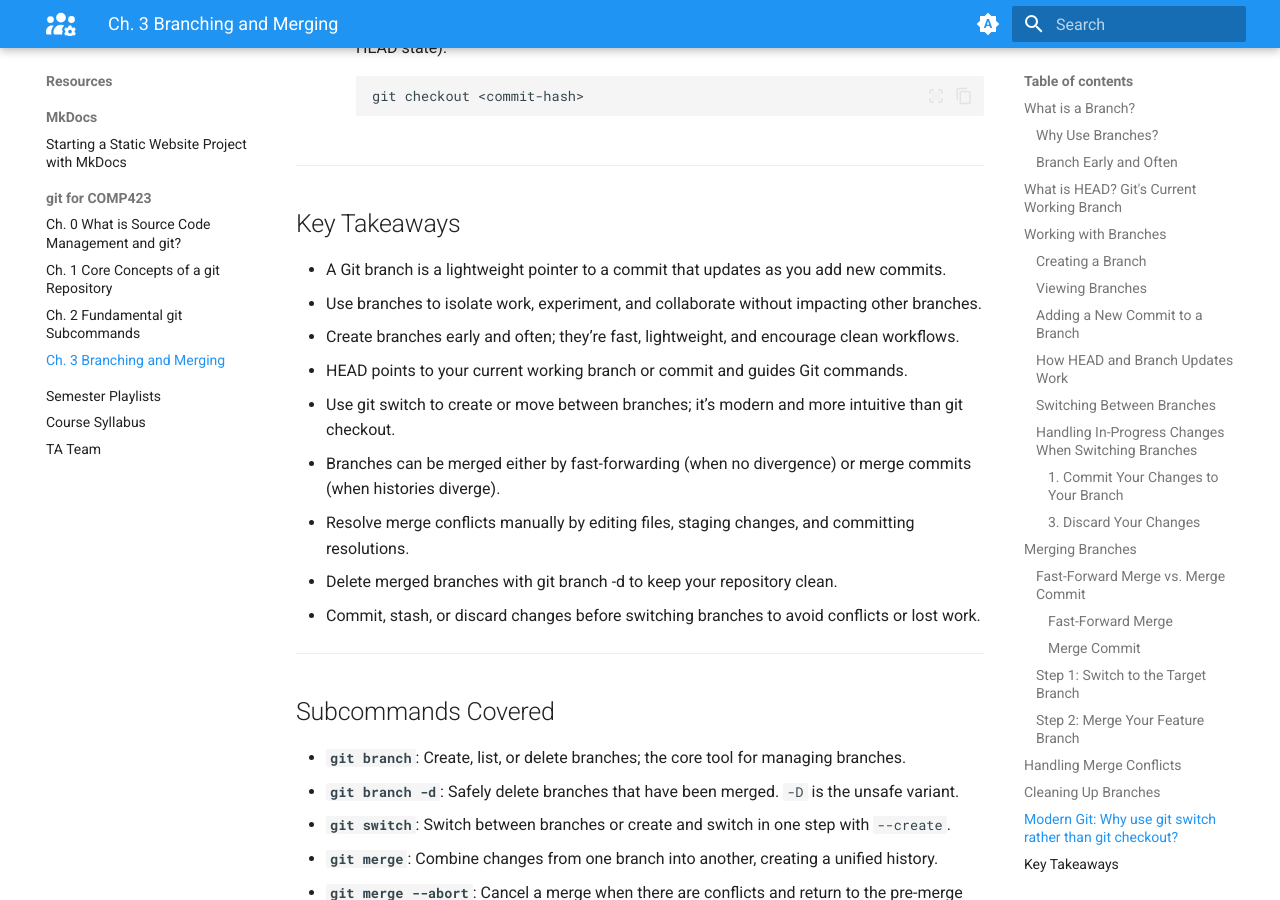
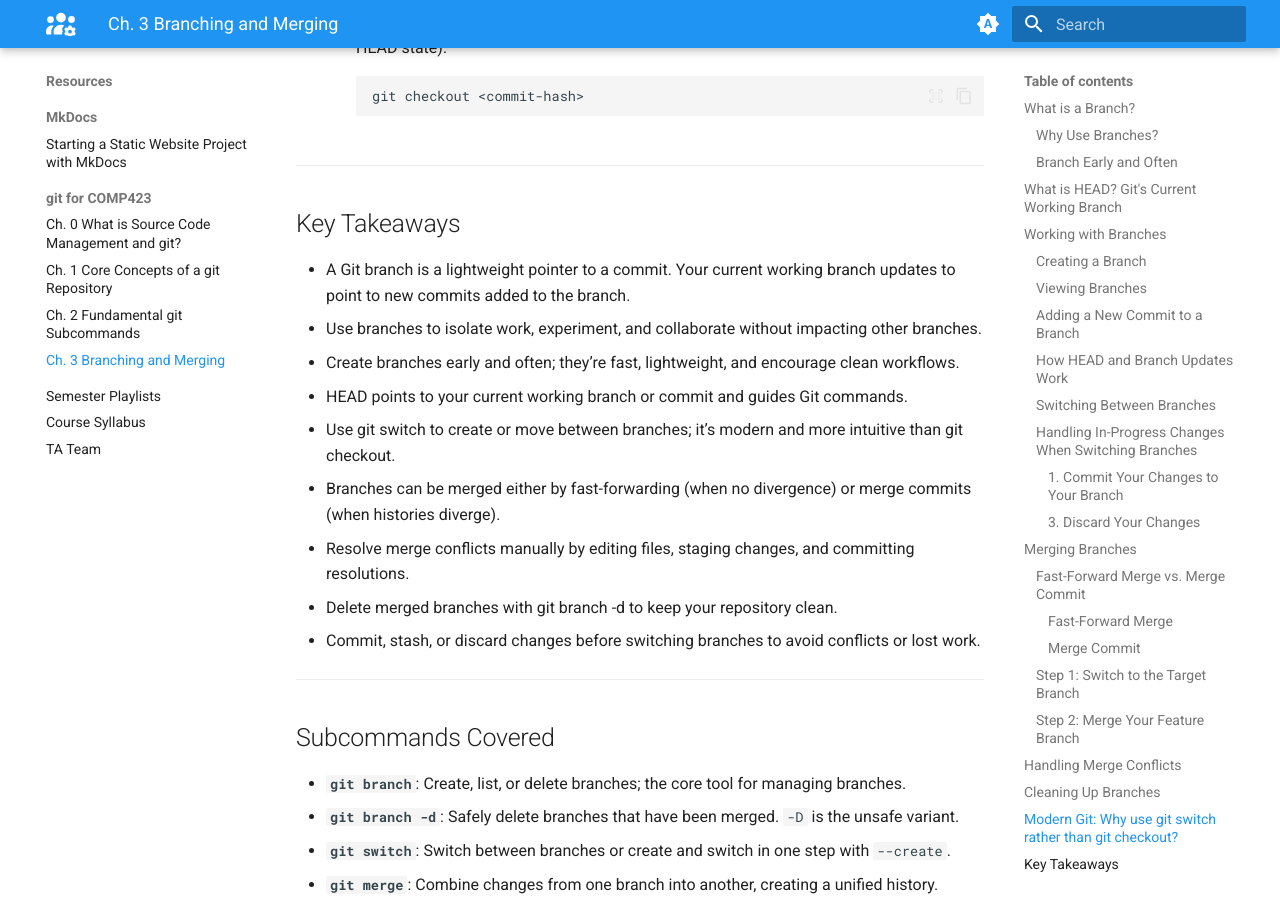
Before and after one commit to comp423-25s/comp423-25s.github.io, an MkDocs documentation site: the page built from docs/resources/git/ch3-git-branch-merge.md, in a window 1280 px wide and 900 px high, scrolled down 10074 px. Built offline with MkDocs 1.6.1 and Material for MkDocs 9.7.7, drawn with Linux system fonts in a browser that asks for light colours.

Commit message:
Add clarity to takeaway of branch writing

```diff
--- a/docs/resources/git/ch3-git-branch-merge.md
+++ b/docs/resources/git/ch3-git-branch-merge.md
@@ -367,7 +367,7 @@ For most branching tasks, `git switch` is the modern and preferred choice. It si
 
 ## Key Takeaways
 
-* A Git branch is a lightweight pointer to a commit that updates as you add new commits.
+* A Git branch is a lightweight pointer to a commit. Your current working branch updates to point to new commits added to the branch.
 * Use branches to isolate work, experiment, and collaborate without impacting other branches.
 * Create branches early and often; they’re fast, lightweight, and encourage clean workflows.
 * HEAD points to your current working branch or commit and guides Git commands.
```
